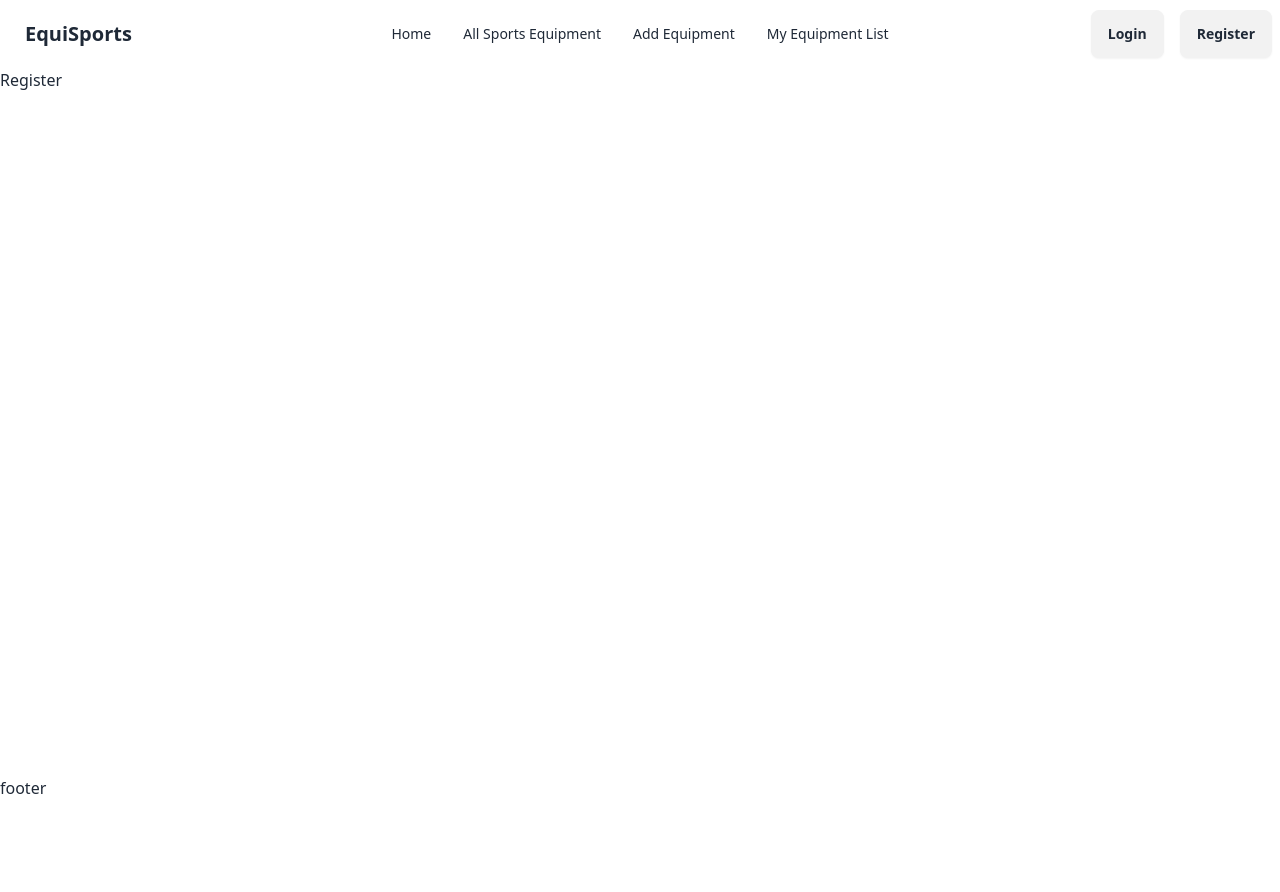
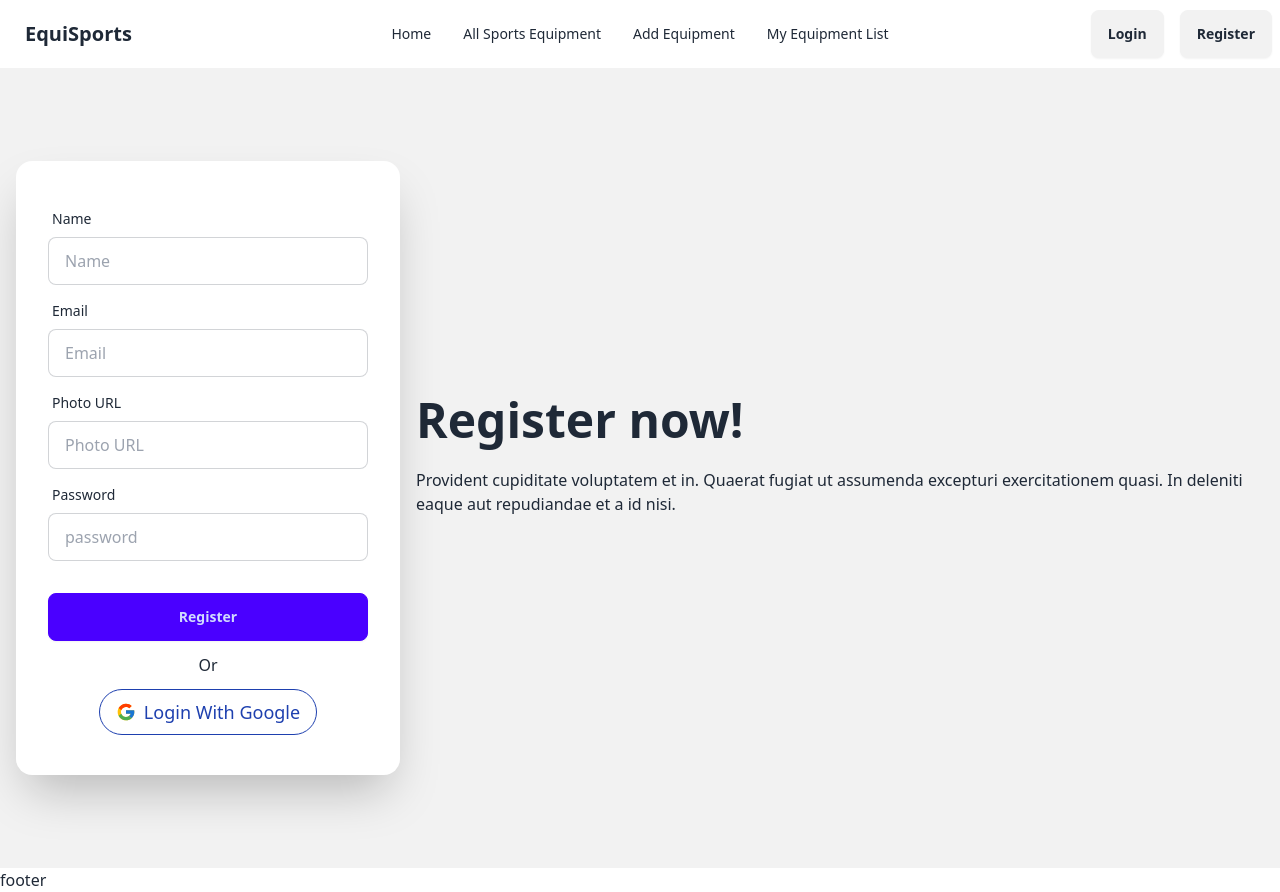
Before and after one commit to Md-Huzaifa-Islam/EquiSports, a React (Vite) app: page /register in a window 1280 px wide. Before the commit the page ends 800 px from the top, so only its background shows below. Built offline with nearby package versions, Linux system fonts and the light colour scheme; no server answers.

Commit message:
made conditional navbar and sign in with google

```diff
--- a/package.json
+++ b/package.json
@@ -15,6 +15,7 @@
     "match-sorter": "^8.0.0",
     "react": "^18.3.1",
     "react-dom": "^18.3.1",
+    "react-icons": "^5.4.0",
     "react-router-dom": "^7.0.2",
     "sort-by": "^0.0.2"
   },
--- a/src/Components/Login.jsx
+++ b/src/Components/Login.jsx
@@ -1,4 +1,23 @@
+import { useContext } from "react";
+import { AuthContext } from "../Providers/Contexts";
+import { FcGoogle } from "react-icons/fc";
+
 const Login = () => {
+  const { signInWithEmail, signInWithGmail } = useContext(AuthContext);
+  const handleSignIn = (e) => {
+    e.preventDefault();
+    const form = e.target;
+    const email = form.email.value.trim();
+    const password = form.password.value.trim();
+    signInWithEmail(email, password)
+      .then((p) => {
+        console.log(p.user);
+        // ...
+      })
+      .catch((error) => {
+        console.log(error);
+      });
+  };
   return (
     <div className="hero min-h-screen bg-base-200">
       <div className="hero-content flex-col lg:flex-row-reverse">
@@ -10,8 +29,8 @@ const Login = () => {
             a id nisi.
           </p>
         </div>
-        <div className="card w-full max-w-sm shrink-0 bg-base-100 shadow-2xl">
-          <form className="card-body">
+        <div className="card w-full max-w-sm shrink-0 bg-base-100 py-10 shadow-2xl">
+          <form className="card-body py-0" onSubmit={handleSignIn}>
             <div className="form-control">
               <label className="label">
                 <span className="label-text">Email</span>
@@ -19,6 +38,7 @@ const Login = () => {
               <input
                 type="email"
                 placeholder="email"
+                name="email"
                 className="input input-bordered"
                 required
               />
@@ -30,19 +50,29 @@ const Login = () => {
               <input
                 type="password"
                 placeholder="password"
+                name="password"
                 className="input input-bordered"
                 required
               />
-              <label className="label">
-                <a href="#" className="link-hover link label-text-alt">
-                  Forgot password?
-                </a>
-              </label>
             </div>
             <div className="form-control mt-6">
               <button className="btn btn-primary">Login</button>
             </div>
           </form>
+          <div className="flex flex-col items-center">
+            <p className="my-3">Or</p>
+            <button
+              className="flex items-center gap-2 rounded-full border border-blue-800 px-4 py-2 text-blue-800"
+              onClick={() => {
+                signInWithGmail()
+                  .then((u) => console.log(u))
+                  .catch((err) => console.log(err));
+              }}
+            >
+              <FcGoogle size={20} />
+              <p className="text-lg">Login With Google</p>
+            </button>
+          </div>
         </div>
       </div>
     </div>
--- a/src/Components/Navbar.jsx
+++ b/src/Components/Navbar.jsx
@@ -1,8 +1,9 @@
-import { useState } from "react";
+import { useContext } from "react";
 import { Link, NavLink } from "react-router-dom";
+import { AuthContext } from "../Providers/Contexts";
 
 const Navbar = () => {
-  const [user, setUser] = useState(false);
+  const { signout, user } = useContext(AuthContext);
   const links = (
     <>
       <li>
@@ -20,6 +21,16 @@ const Navbar = () => {
       </li>
     </>
   );
+  const handleSignOut = () => {
+    signout()
+      .then(() => {
+        // Sign-out successful.
+      })
+      .catch((error) => {
+        // An error happened.
+        console.log(error);
+      });
+  };
   return (
     <div className="navbar bg-base-100">
       <div className="navbar-start">
@@ -47,12 +58,28 @@ const Navbar = () => {
             {links}
           </ul>
         </div>
-        <a className="btn btn-ghost text-xl">EquiSports</a>
+        <Link to={"/"} className="btn btn-ghost text-xl">
+          EquiSports
+        </Link>
       </div>
       <div className="navbar-center hidden lg:flex">
         <ul className="menu menu-horizontal px-1">{links}</ul>
       </div>
-      {user || (
+      {user?.email ? (
+        <div className="navbar-end gap-4">
+          <div
+            className="avatar tooltip tooltip-bottom"
+            data-tip={user?.displayName}
+          >
+            <div className="w-10 rounded-full ring ring-primary ring-offset-2 ring-offset-base-100">
+              <img src={user?.photoURL} />
+            </div>
+          </div>
+          <button className="btn" onClick={handleSignOut}>
+            Sign Out
+          </button>
+        </div>
+      ) : (
         <div className="navbar-end gap-4">
           <Link to={"/login"} className="btn">
             Login
@@ -62,16 +89,6 @@ const Navbar = () => {
           </Link>
         </div>
       )}
-      {user && (
-        <div className="navbar-end gap-4">
-          <div className="avatar">
-            <div className="w-10 rounded-full ring ring-primary ring-offset-2 ring-offset-base-100">
-              <img src="https://img.daisyui.com/images/stock/photo-1534528741775-53994a69daeb.webp" />
-            </div>
-          </div>
-          <button className="btn">Sign Out</button>
-        </div>
-      )}
     </div>
   );
 };
--- a/src/Components/Register.jsx
+++ b/src/Components/Register.jsx
@@ -1,5 +1,115 @@
+import { useContext } from "react";
+import { AuthContext } from "../Providers/Contexts";
+import { FcGoogle } from "react-icons/fc";
+
 const Register = () => {
-  return <div>Register</div>;
+  const { signUpWithEmail, updateNameAndPhoto, setUser, signInWithGmail } =
+    useContext(AuthContext);
+  const handleSignUpEmail = (e) => {
+    e.preventDefault();
+    const form = e.target;
+    const name = form.name.value.trim();
+    const email = form.email.value.trim();
+    const photo = form.photo.value.trim();
+    const password = form.password.value.trim();
+    signUpWithEmail(email, password)
+      .then((p) => {
+        // Signed up
+        setUser(p.user);
+        updateNameAndPhoto(name, photo)
+          .then(() => {
+            // console.log(user);
+          })
+          .catch((error) => console.log(error));
+      })
+      .catch(
+        (error) => console.log(error.message),
+        // ..
+      );
+  };
+  return (
+    <div className="hero min-h-screen bg-base-200">
+      <div className="hero-content flex-col lg:flex-row-reverse">
+        <div className="text-center lg:text-left">
+          <h1 className="text-5xl font-bold">Register now!</h1>
+          <p className="py-6">
+            Provident cupiditate voluptatem et in. Quaerat fugiat ut assumenda
+            excepturi exercitationem quasi. In deleniti eaque aut repudiandae et
+            a id nisi.
+          </p>
+        </div>
+        <div className="card w-full max-w-sm shrink-0 bg-base-100 py-10 shadow-2xl">
+          <form className="card-body py-0" onSubmit={handleSignUpEmail}>
+            <div className="form-control">
+              <label className="label">
+                <span className="label-text">Name</span>
+              </label>
+              <input
+                type="text"
+                placeholder="Name"
+                name="name"
+                className="input input-bordered"
+                required
+              />
+            </div>
+            <div className="form-control">
+              <label className="label">
+                <span className="label-text">Email</span>
+              </label>
+              <input
+                type="email"
+                placeholder="Email"
+                name="email"
+                className="input input-bordered"
+                required
+              />
+            </div>
+            <div className="form-control">
+              <label className="label">
+                <span className="label-text">Photo URL</span>
+              </label>
+              <input
+                type="url"
+                placeholder="Photo URL"
+                className="input input-bordered"
+                name="photo"
+                required
+              />
+            </div>
+            <div className="form-control">
+              <label className="label">
+                <span className="label-text">Password</span>
+              </label>
+              <input
+                type="password"
+                placeholder="password"
+                name="password"
+                className="input input-bordered"
+                required
+              />
+            </div>
+            <div className="form-control mt-6">
+              <button className="btn btn-primary">Register</button>
+            </div>
+          </form>
+          <div className="flex flex-col items-center">
+            <p className="my-3">Or</p>
+            <button
+              className="flex items-center gap-2 rounded-full border border-blue-800 px-4 py-2 text-blue-800"
+              onClick={() => {
+                signInWithGmail()
+                  .then((u) => console.log(u))
+                  .catch((err) => console.log(err));
+              }}
+            >
+              <FcGoogle size={20} />
+              <p className="text-lg">Login With Google</p>
+            </button>
+          </div>
+        </div>
+      </div>
+    </div>
+  );
 };
 
 export default Register;
--- a/src/Providers/AuthProvider.jsx
+++ b/src/Providers/AuthProvider.jsx
@@ -6,6 +6,8 @@ import {
   onAuthStateChanged,
   signInWithEmailAndPassword,
   signInWithPopup,
+  signOut,
+  updateProfile,
 } from "firebase/auth";
 import PropTypes from "prop-types";
 import { auth } from "../Firebase/Firebase_config";
@@ -24,14 +26,27 @@ const AuthProvider = ({ children }) => {
     return signInWithEmailAndPassword(auth, email, password);
   };
 
+  const updateNameAndPhoto = (name, photo) => {
+    return updateProfile(auth.currentUser, {
+      displayName: name,
+      photoURL: photo,
+    });
+  };
+
   //   signIn with Gmail
   const signInWithGmail = () => {
     return signInWithPopup(auth, provider);
   };
 
+  //   sign out
+  const signout = () => {
+    return signOut(auth);
+  };
+
   // Observer
   useEffect(() => {
     const disconnect = onAuthStateChanged(auth, (user) => {
+      console.log(user);
       setUser(user);
       setLoading(false);
     });
@@ -46,6 +61,8 @@ const AuthProvider = ({ children }) => {
     signInWithEmail,
     signUpWithEmail,
     signInWithGmail,
+    updateNameAndPhoto,
+    signout,
   };
   return (
     <AuthContext.Provider value={authInfo}>{children}</AuthContext.Provider>
```
Also changed, not shown: 1 other file (tests, documents, lock files or other folders).
